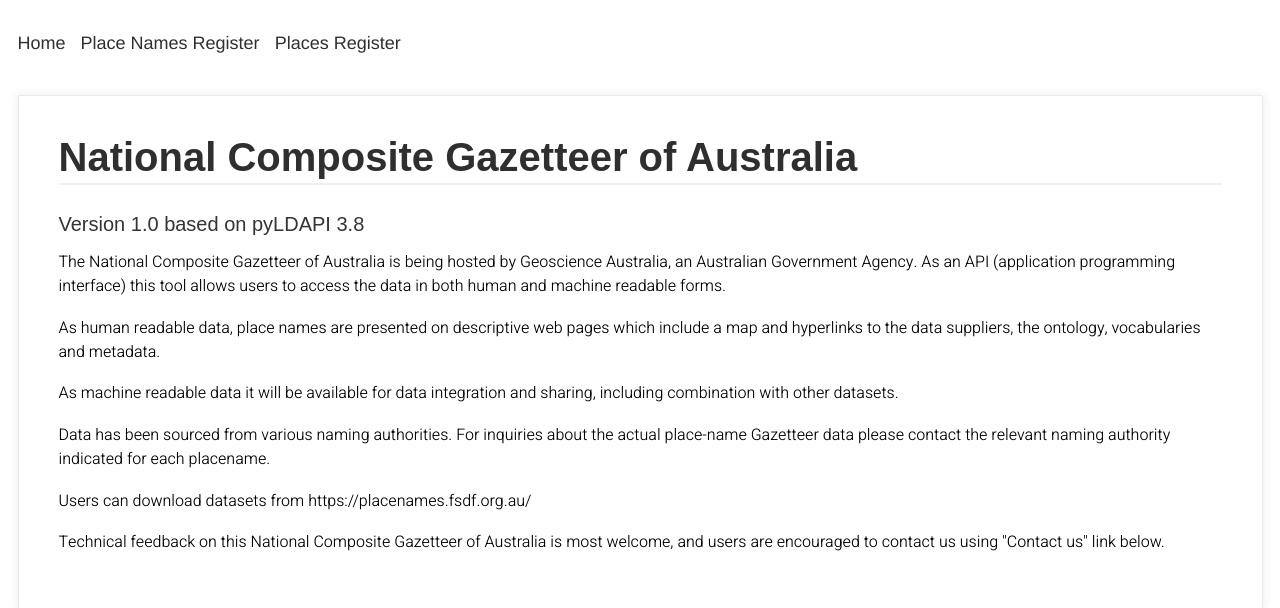
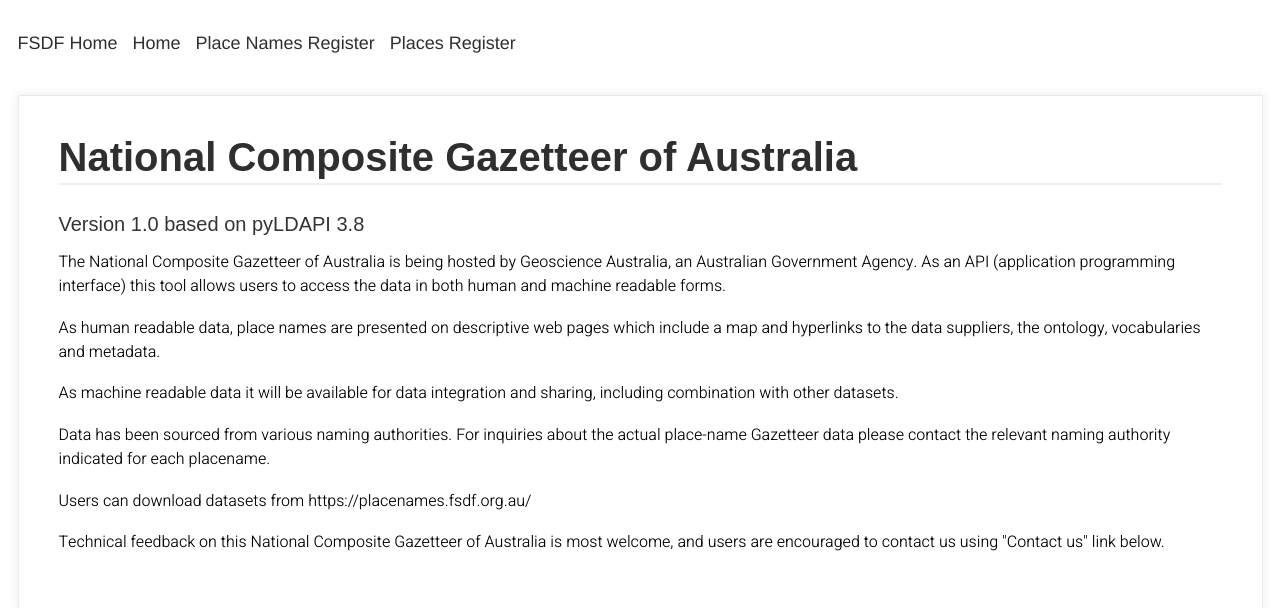
Before and after one commit to GeoscienceAustralia/placenames-dataset, a Flask app: page / in a window 1280 px wide. Shown: the part 134-742 px from the top of the page. Run offline with Flask 2, Linux system fonts and the light colour scheme; parts of the project's set-up code (start-up, migrations or seed data) failed here and were passed over.

Commit message:
add FSDF home

```diff
--- a/controller/routes.py
+++ b/controller/routes.py
@@ -9,6 +9,9 @@
 
 DEFAULT_ITEMS_PER_PAGE=50
 
+@routes.route('/fsdf_home', strict_slashes=True)
+def fsdf_home():
+    return render_template('fsdf_home.html')
 
 @routes.route('/', strict_slashes=True)
 def home():
--- a/view/templates/layout.html
+++ b/view/templates/layout.html
@@ -43,6 +43,7 @@
             {% for nav in navs %}
                 {{ nav|safe }}
             {% endfor %}
+            <a href="{{ url_for('controller.fsdf_home') }}">FSDF Home&nbsp&nbsp</a>
             <a href="{{ url_for('controller.home') }}">Home</a> /
             <a href="{{ url_for('controller.placenames') }}">Place Names Register</a> /
             <a href="{{ url_for('controller.places') }}">Places Register</a> /
```
Also changed, not shown: view/templates/fsdf_home.html (added, +8 -0 lines).
